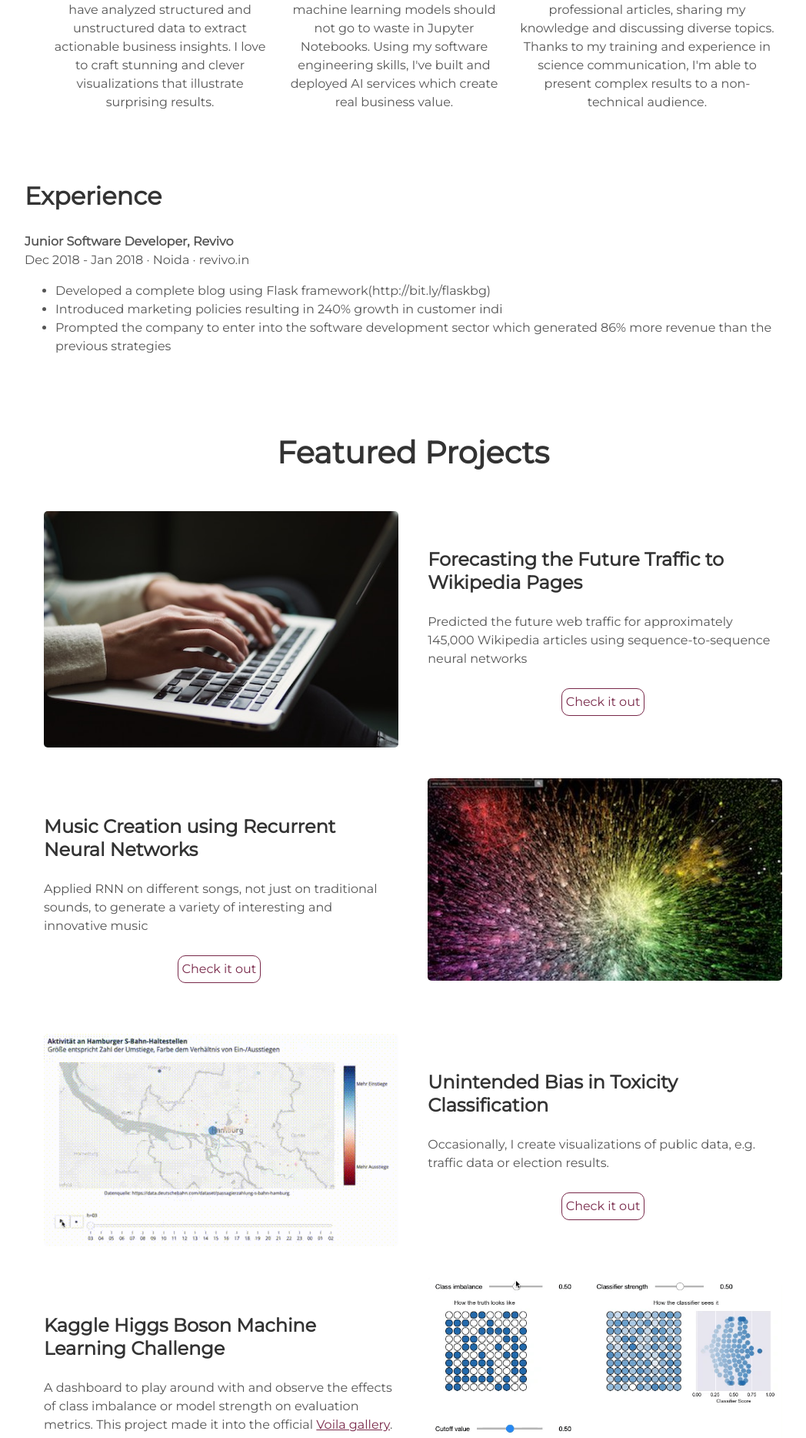
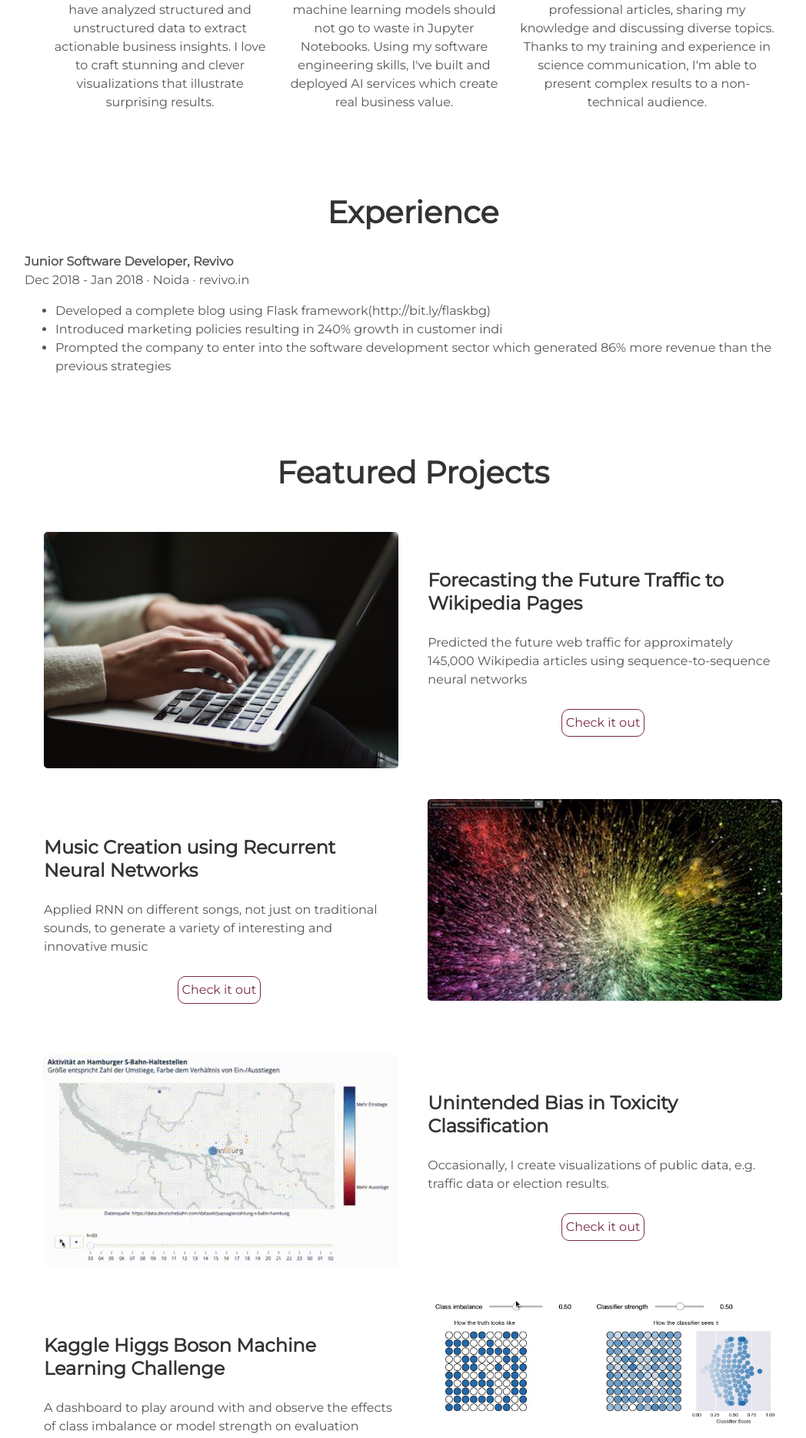
Before and after one commit to arkadee/arkadee.github.io, a Jekyll site: the page built from index.html, in a window 1280 px wide. Shown: the part 1657-3525 px from the top of the page at 77% size, without its empty margins (103-1151 px from the left). Built offline with Jekyll 4.4.1, drawn with Linux system fonts in a browser that asks for light colours.

Commit message:
Update experience.html

```diff
--- a/_includes/experience.html
+++ b/_includes/experience.html
@@ -1,7 +1,7 @@
 <div style="margin-left: 135px; margin-right: 135px;">
 
-<div>
-        <h2>Experience</h2>
+<div class="user-details">
+  <h1> Experience </h1>
 </div>
 
 <div>
```
